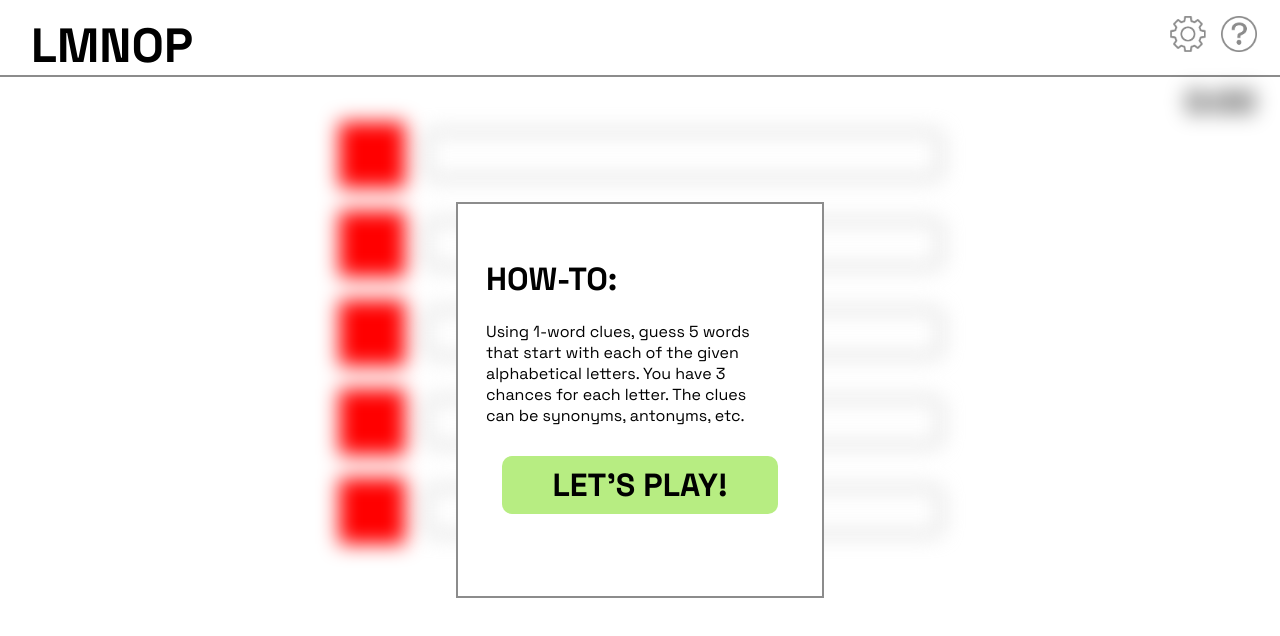
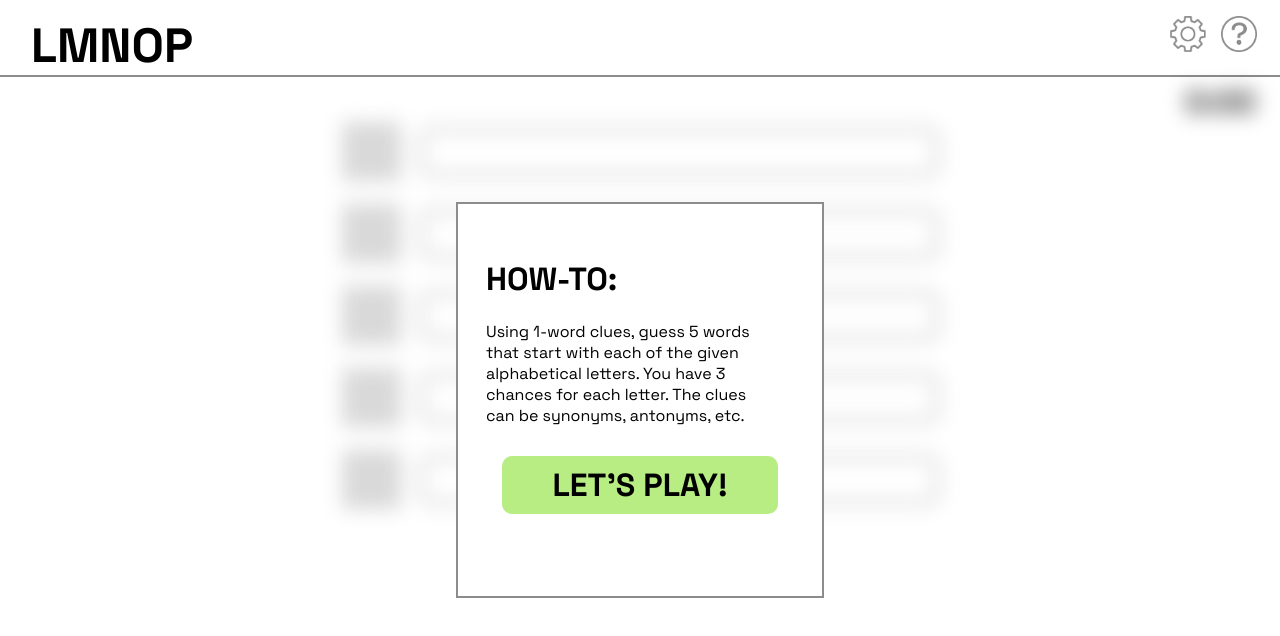
Before and after one commit to aconstas/LMNOP-REACT, a React (Vite) app: page / in a window 1280 px wide. Shown: the top 636 px of the page. Built offline with nearby package versions, Linux system fonts and the light colour scheme.

Commit message:
testing new width and height properties

```diff
--- a/src/components/GuessInput/GuessInput.module.css
+++ b/src/components/GuessInput/GuessInput.module.css
@@ -1,14 +1,14 @@
+.letterBox {
+    width: 59px;
+    height: 59px;
+    background-color: #D9D9D9;
+}
+
 .letterContainer {
     display: flex;
     justify-content: center;
     align-items: center;
     gap: 20px;
-}
-
-.letterBox {
-    width: 66px;
-    height: 66px;
-    background-color: red;
 }
 
 #focused {
@@ -24,3 +24,27 @@ input {
     font-size: 24px;
     padding: 7px 0 6px 13px;
 }
+
+/* iPhone Max */
+/* .letterBox {
+    width: 66px;
+    height: 66px;
+    background-color: red;
+} */
+
+/* .letterContainer {
+    display: flex;
+    justify-content: center;
+    align-items: center;
+    gap: 20px;
+} */
+
+/* input {
+    border-radius: 10px;
+    width: 66vw;
+    max-width: 500px;
+    border: 2px solid #8C8C8C;
+    font-family: 'Space Grotesk', sans-serif;
+    font-size: 24px;
+    padding: 7px 0 6px 13px;
+} */
```
